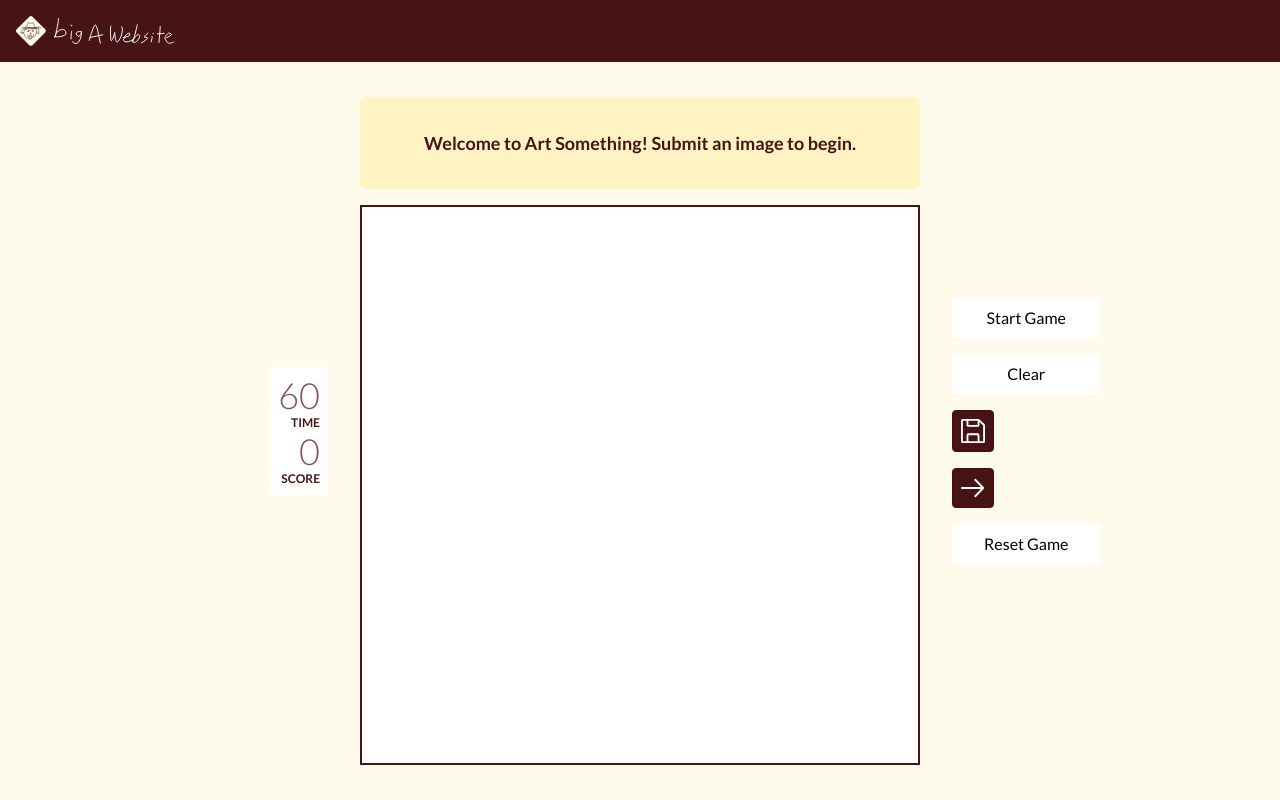
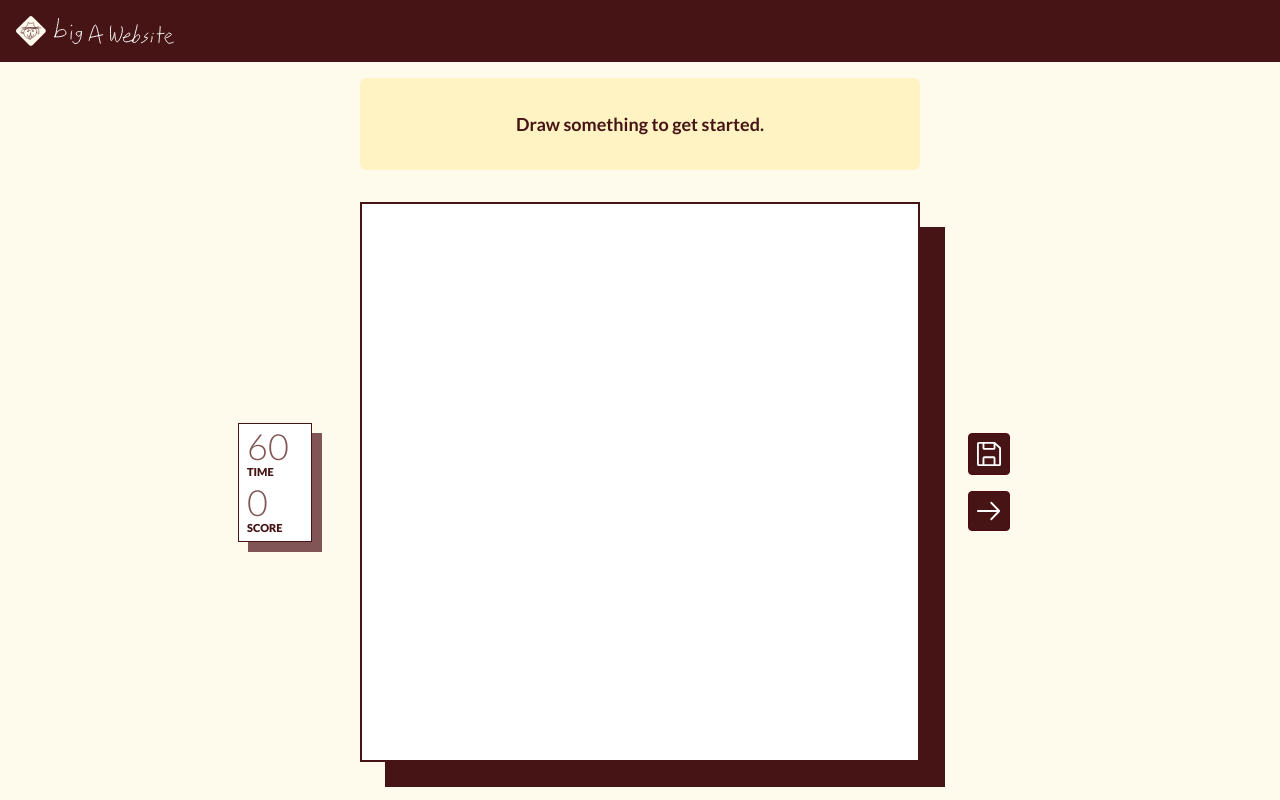
Before and after one commit to alexhutton28/big-a-website, a Next.js app: page /art-something in a window 1280 px wide. Built offline with nearby package versions, Linux system fonts and the light colour scheme; a web font is replaced by a local one.

Commit message:
Art Something layout: timer box with shadow, debug buttons under the canvas, start by drawing

```diff
--- a/src/app/art-something/Canvas.tsx
+++ b/src/app/art-something/Canvas.tsx
@@ -140,7 +140,8 @@ export default function Canvas() {
     resizeCanvas();
     window.addEventListener('resize', resizeCanvas);
 
-    const canDraw = () => phaseRef.current === 'playing' && !scoringRef.current;
+    // Drawing is open before the game too: the first submitted drawing starts it
+    const canDraw = () => phaseRef.current !== 'over' && !scoringRef.current;
 
     const markDrawn = () => {
       if (isEmptyRef.current) {
@@ -223,11 +224,22 @@ export default function Canvas() {
 
   const handleSubmit = async () => {
     const canvas = canvasRef.current;
-    if (!canvas || !currentPrompt) return;
-    if (phaseRef.current !== 'playing' || scoringRef.current || isEmptyRef.current) return;
+    if (!canvas || phaseRef.current === 'over' || scoringRef.current || isEmptyRef.current) return;
 
     setScoringBoth(true); // pauses the clock and blocks drawing
     drawingRef.current = false;
+
+    // The first drawing isn't scored (0 points), it just starts the game
+    if (phaseRef.current === 'idle') {
+      promptRef.current?.triggerSubmitAnimation();
+      await new Promise((res) => setTimeout(res, 1000));
+      startGame();
+      return;
+    }
+    if (!currentPrompt) {
+      setScoringBoth(false);
+      return;
+    }
 
     let points: number | null = null;
     try {
@@ -299,40 +311,45 @@ export default function Canvas() {
       ? currentPrompt
       : phase === 'over'
         ? `Time's up! Final score: ${finalScore ?? playerScore}. Press Start Game to play again.`
-        : 'Welcome to Art Something! Submit an image to begin.';
+        : 'Draw something to get started.';
 
-  const canSubmit = phase === 'playing' && !scoring && !isCanvasEmpty;
+  const canSubmit = phase !== 'over' && !scoring && !isCanvasEmpty;
 
   return (
-    <section className="flex flex-col items-center justify-center min-h-[calc(100vh-62px)] bg-bone px-6 py-3">
-      <div className="w-full max-w-[1400px] flex flex-col md:flex-row items-center md:items-center gap-4">
-        <div className="flex md:flex-1 md:justify-end justify-center">
+    // The page scrolls itself: html and body don't scroll (see globals.css)
+    <section className="art-page h-[calc(100dvh_-_62px_-_env(safe-area-inset-top))] overflow-y-auto bg-bone px-3 pt-3 pb-[calc(32px_+_env(safe-area-inset-bottom))]">
+      <div className="art-layout">
+        <div className="art-prompt">
+          <PromptDisplay ref={promptRef} prompt={promptText} />
+        </div>
+        <div className="art-canvas relative size-(--art-canvas-size) border-2 border-mahogany bg-white shadow-[25px_25px_0_var(--color-mahogany)]">
+          {/* Before the game: a dashed circle to get the first drawing going. It sits
+              under the (transparent) canvas, so it's never part of the drawing. */}
+          {phase === 'idle' && (
+            <svg
+              aria-hidden="true"
+              className="pointer-events-none absolute inset-0 size-full"
+              viewBox="0 0 100 100"
+            >
+              <circle
+                cx="50"
+                cy="50"
+                r="26.5"
+                fill="none"
+                stroke="var(--color-vanilla)"
+                strokeWidth="2.2"
+                strokeLinecap="round"
+                strokeDasharray="4 6 3 7 5 6 2 7 4 5 3 8 4 6 3 7 5 6 3 7 4 6 3 8"
+                transform="rotate(-80 50 50)"
+              />
+            </svg>
+          )}
+          <canvas ref={canvasRef} className="absolute inset-0 block size-full" />
+        </div>
+        <div className="art-stats">
           <TimeAndScore playerScore={playerScore} timeLeft={timeLeft} />
         </div>
-        <div className="flex flex-col items-center gap-3">
-          <PromptDisplay ref={promptRef} prompt={promptText} />
-          <div className="mb-[50]">
-            <canvas
-              ref={canvasRef}
-              className="absolute border-2 bg-white border-mahogany w-[min(70vh,70vw)] h-[min(70vh,70vw)] max-w-[800px] max-h-[800px] z-[5]"
-            />
-            <div className="bg-mahogany relative top-[25] left-[25] w-[min(70vh,70vw)] h-[min(70vh,70vw)] max-w-[800px] max-h-[800px]" />
-          </div>
-        </div>
-        <div className="flex md:flex-1 md:justify-start justify-center">
-          <div className="flex flex-col gap-3">
-            <button
-              onClick={startGame}
-              className="rounded bg-white px-4 py-2 text-black hover:bg-gray-200"
-            >
-              Start Game
-            </button>
-            <button
-              onClick={handleClear}
-              className="rounded bg-white px-4 py-2 text-black hover:bg-gray-200"
-            >
-              Clear
-            </button>
+        <div className="art-actions flex flex-row md:flex-col gap-3">
           <button
             className="bg-mahogany hover:bg-charlie hover:border-mahogany border-1 p-2 rounded cursor-pointer w-fit"
             onClick={handleSaveImage}
@@ -347,6 +364,21 @@ export default function Canvas() {
           >
             <Image src="/arrow-right.svg" alt="Submit" width={24} height={24} />
           </button>
+        </div>
+        {/* Temporary controls until the game has its own start/end screens */}
+        <div className="art-debug flex flex-row flex-wrap justify-center gap-3">
+          <button
+            onClick={startGame}
+            className="rounded bg-white px-4 py-2 text-black hover:bg-gray-200"
+          >
+            Start Game
+          </button>
+          <button
+            onClick={handleClear}
+            className="rounded bg-white px-4 py-2 text-black hover:bg-gray-200"
+          >
+            Clear
+          </button>
           <button
             onClick={resetGame}
             className="rounded bg-white px-4 py-2 text-black hover:bg-gray-200"
@@ -355,7 +387,6 @@ export default function Canvas() {
           </button>
         </div>
       </div>
-      </div>
     </section>
   );
 }
--- a/src/app/art-something/PromptDisplay.tsx
+++ b/src/app/art-something/PromptDisplay.tsx
@@ -21,7 +21,7 @@ const PromptDisplay = forwardRef<PromptDisplayHandle, Props>(({ prompt }, ref) =
   return (
     <div
       className={
-        `bg-vanilla w-[min(70vh,70vw)] max-w-[800px] p-4 rounded-md transition-transform ease-in-out duration-2000 transform ` +
+        `bg-vanilla w-(--art-canvas-size) p-4 rounded-md transition-transform ease-in-out duration-2000 transform ` +
         (animating ? 'translate-y-[120px]' : 'translate-y-0')
       }
     >
--- a/src/app/art-something/TimeAndScore.tsx
+++ b/src/app/art-something/TimeAndScore.tsx
@@ -9,11 +9,12 @@ type Props = {
 
 export default function TimeAndScore({ playerScore, timeLeft }: Props) {
   return (
-    <div className="p-2 flex flex-col items-end items-center bg-white">
-      <div className="text-padauk font-light text-4xl">{timeLeft}</div>
-      <div className="text-mahogany font-bold text-xs">TIME</div>
-      <div className="text-padauk font-light text-4xl">{playerScore}</div>
-      <div className="text-mahogany font-bold text-xs">SCORE</div>
+    // Offset shadow like the canvas's, in the lighter padauk
+    <div className="flex min-w-[74px] flex-col items-start border border-mahogany bg-white px-2 py-1 shadow-[10px_10px_0_var(--color-padauk)]">
+      <div className="text-padauk font-light text-4xl leading-none tabular-nums">{timeLeft}</div>
+      <div className="text-mahogany font-black text-[11px] mb-1">TIME</div>
+      <div className="text-padauk font-light text-4xl leading-none tabular-nums">{playerScore}</div>
+      <div className="text-mahogany font-black text-[11px]">SCORE</div>
     </div>
   );
 }
--- a/src/app/globals.css
+++ b/src/app/globals.css
@@ -589,3 +589,83 @@ body:has(.dot-gradient-bg) {
     100% 100%;
   background-repeat: repeat;
 }
+
+/* Art Something: the page's cream fills the whole screen, including behind the
+   mobile browser toolbar */
+body:has(.art-page) {
+  background: var(--color-bone);
+}
+
+/* Prompt over the canvas, the time and score box to its left and the save/submit
+   buttons to its right, both centered on the canvas. On phones the box and buttons
+   sit in a row under the canvas instead. */
+.art-layout {
+  /* Phones: as wide as the screen allows, leaving the 16px gutters and the shadow */
+  --art-canvas-size: min(100vw - 57px, 70vh);
+
+  display: grid;
+  grid-template-areas:
+    'prompt prompt'
+    'canvas canvas'
+    'stats actions'
+    'debug debug';
+  grid-template-columns: 1fr 1fr;
+  gap: 32px;
+  align-items: center;
+  width: var(--art-canvas-size);
+  margin-inline: auto;
+}
+
+.art-prompt {
+  grid-area: prompt;
+}
+
+.art-canvas {
+  grid-area: canvas;
+}
+
+.art-stats {
+  grid-area: stats;
+  justify-self: start;
+}
+
+.art-actions {
+  grid-area: actions;
+  justify-self: end;
+}
+
+.art-debug {
+  grid-area: debug;
+  justify-self: center;
+  margin-top: 25px; /* clear the canvas's shadow */
+}
+
+/* Clear the canvas's shadow, which sits outside its box */
+@media (width < 48rem) {
+  .art-stats,
+  .art-actions {
+    margin-top: 25px;
+  }
+}
+
+@media (width >= 48rem) {
+  .art-layout {
+    --art-canvas-size: min(70vh, 70vw, 800px);
+
+    grid-template-areas:
+      '. prompt .'
+      'stats canvas actions'
+      '. debug .';
+    grid-template-columns: 1fr auto 1fr;
+    column-gap: 48px;
+    width: 100%;
+  }
+
+  .art-stats {
+    justify-self: end;
+  }
+
+  .art-actions {
+    justify-self: start;
+  }
+}
--- a/src/app/layout.tsx
+++ b/src/app/layout.tsx
@@ -8,7 +8,7 @@ import Header from '../components/Header';
 const lato = Lato({
   variable: '--font-lato',
   subsets: ['latin'],
-  weight: ['300', '400', '700'],
+  weight: ['300', '400', '700', '900'],
 });
 
 const barlow = Barlow({
```
Lines whose indentation alone changed are shown as unchanged.
